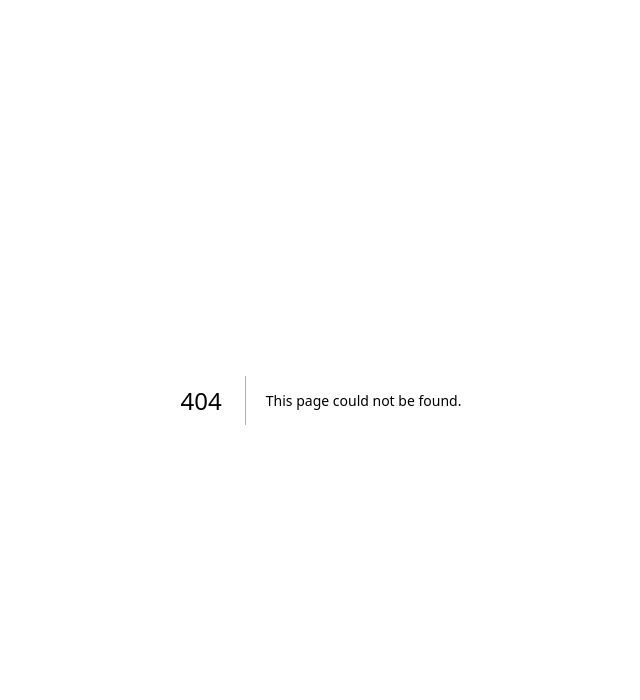
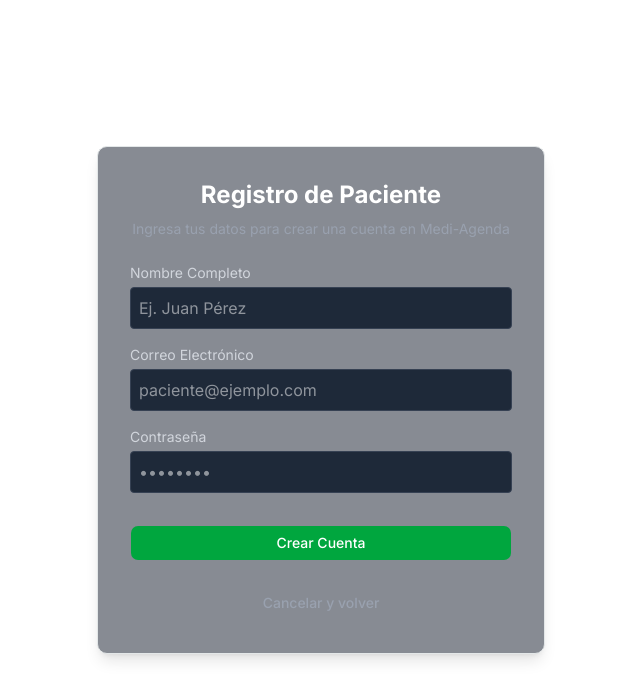
Before and after one commit to Cloneeu/proyecto-final-lenguajes, a Next.js app in the folder frontend-medi-agenda/: page /registro in a window 1280 px wide. Before the commit this address had no page. Shown: the top 700 px of the page, without its empty margins (319-959 px from the left). Built offline with nearby package versions, Linux system fonts and the light colour scheme.

Commit message:
[CREATE] agregue el boton de registrarse y el dashboard de nuevos pacientes

```diff
--- /dev/null
+++ b/frontend-medi-agenda/app/dashboard/nuevo-paciente/page.tsx
@@ -0,0 +1,60 @@
+"use client"
+
+import { useState } from 'react';
+import { Button } from '@/components/ui/button';
+
+export default function NuevoPacientePage() {
+  const [paciente, setPaciente] = useState({
+    nombre: '',
+    correo: '',
+  });
+
+  const handleChange = (e: any) => {
+    setPaciente({
+      ...paciente,
+      [e.target.name]: e.target.value
+    });
+  };
+
+  const handleSubmit = async (e: React.FormEvent) => {
+    e.preventDefault();
+    console.log("Datos del paciente a guardar:", paciente);
+    // Más adelante aquí conectaremos con tu backend
+  };
+
+  return (
+    <div className="flex flex-col items-center justify-center min-h-screen p-8">
+      <h2 className="text-2xl font-bold mb-6">Registrar Paciente</h2>
+
+      <form onSubmit={handleSubmit} className="flex flex-col gap-4 w-full max-w-md">
+        <div className="flex flex-col gap-2">
+          <label>Nombre Completo</label>
+          <input
+            type="text"
+            name="nombre"
+            value={paciente.nombre}
+            onChange={handleChange}
+            className="border p-2 rounded text-black"
+            required
+          />
+        </div>
+
+        <div className="flex flex-col gap-2">
+          <label>Correo Electrónico</label>
+          <input
+            type="email"
+            name="correo"
+            value={paciente.correo}
+            onChange={handleChange}
+            className="border p-2 rounded text-black"
+            required
+          />
+        </div>
+
+        <Button type="submit" className="mt-4">
+          Guardar Paciente
+        </Button>
+      </form>
+    </div>
+  );
+}
--- /dev/null
+++ b/frontend-medi-agenda/app/dashboard/page.tsx
@@ -0,0 +1,20 @@
+"use client"
+
+import { Button } from "@/components/ui/button";
+import { useRouter } from "next/navigation";
+
+export default function DashboardPage() {
+  const router = useRouter();
+
+  return (
+    <div className="flex flex-col items-center justify-center min-h-screen p-8">
+      <h1 className="text-3xl font-bold mb-4">¡Bienvenido al Dashboard de Medi-Agenda! 🏥</h1>
+      <p className="mb-8">Aquí irá tu panel de control principal.</p>
+
+      {/* Este es el botón que te pide tu tarea */}
+      <Button onClick={() => router.push('/dashboard/nuevo-paciente')} className="bg-green-600 hover:bg-green-700">
+        Crear Nuevo Paciente
+      </Button>
+    </div>
+  );
+}
--- a/frontend-medi-agenda/app/login/page.tsx
+++ b/frontend-medi-agenda/app/login/page.tsx
@@ -6,8 +6,10 @@ import { Button } from '@/components/ui/button';
 import { Input } from '@/components/ui/input';
 import { Card, CardContent, CardHeader, CardTitle, CardDescription } from '@/components/ui/card';
 import { Label } from '@/components/ui/label';
+import { useRouter } from 'next/navigation';
 
 export default function LoginPage() {
+  const router = useRouter();
   const { login } = useAuth();
   const [formData, setFormData] = useState({ email: '', password: '' });
   const [error, setError] = useState('');
@@ -59,6 +61,20 @@ export default function LoginPage() {
             <Button type="submit" className="w-full bg-emerald-600 hover:bg-emerald-700">
               Acceder
             </Button>
+{/* Tu botón de Acceder original debe estar justo arriba de esto */}
+
+        <div className="mt-4 flex flex-col gap-2 text-center">
+          <span className="text-sm text-gray-400">¿Eres un paciente nuevo?</span>
+          <Button
+            type="button"
+            variant="outline"
+            onClick={() => router.push('/registro')}
+            className="w-full border-gray-600 hover:bg-gray-800"
+          >
+            Registrarse
+          </Button>
+        </div>
+
           </form>
         </CardContent>
       </Card>
--- /dev/null
+++ b/frontend-medi-agenda/app/registro/page.tsx
@@ -0,0 +1,94 @@
+"use client"
+
+import { useState } from 'react';
+import { useRouter } from 'next/navigation';
+import { Button } from '@/components/ui/button';
+
+export default function RegistroPacientePage() {
+  const router = useRouter();
+  const [formData, setFormData] = useState({
+    nombre: '',
+    correo: '',
+    password: ''
+  });
+
+  const handleChange = (e: any) => {
+    setFormData({
+      ...formData,
+      [e.target.name]: e.target.value
+    });
+  };
+
+  const handleSubmit = async (e: React.FormEvent) => {
+    e.preventDefault();
+    console.log("Registrando nuevo paciente...", formData);
+    // Aquí después conectarás con tu servicio de registro del backend
+
+    // Simular que el registro fue exitoso y regresarlo al login
+    alert("Paciente registrado con éxito");
+    router.push('/login');
+  };
+
+  return (
+    <div className="flex h-screen items-center justify-center p-4">
+      <div className="w-full max-w-md p-8 border rounded-lg shadow-lg bg-gray-900/50">
+        <h2 className="text-2xl font-bold mb-2 text-center text-white">Registro de Paciente</h2>
+        <p className="text-gray-400 text-center mb-6 text-sm">Ingresa tus datos para crear una cuenta en Medi-Agenda</p>
+
+        <form onSubmit={handleSubmit} className="flex flex-col gap-4">
+          <div className="flex flex-col gap-1">
+            <label className="text-sm text-gray-300">Nombre Completo</label>
+            <input
+              type="text"
+              name="nombre"
+              value={formData.nombre}
+              onChange={handleChange}
+              className="border border-gray-700 bg-gray-800 p-2 rounded text-white focus:outline-none focus:border-green-500"
+              placeholder="Ej. Juan Pérez"
+              required
+            />
+          </div>
+
+          <div className="flex flex-col gap-1">
+            <label className="text-sm text-gray-300">Correo Electrónico</label>
+            <input
+              type="email"
+              name="correo"
+              value={formData.correo}
+              onChange={handleChange}
+              className="border border-gray-700 bg-gray-800 p-2 rounded text-white focus:outline-none focus:border-green-500"
+              placeholder="paciente@ejemplo.com"
+              required
+            />
+          </div>
+
+          <div className="flex flex-col gap-1">
+            <label className="text-sm text-gray-300">Contraseña</label>
+            <input
+              type="password"
+              name="password"
+              value={formData.password}
+              onChange={handleChange}
+              className="border border-gray-700 bg-gray-800 p-2 rounded text-white focus:outline-none focus:border-green-500"
+              placeholder="••••••••"
+              required
+            />
+          </div>
+
+          <Button type="submit" className="w-full mt-4 bg-green-600 hover:bg-green-700 text-white">
+            Crear Cuenta
+          </Button>
+
+          <Button
+            type="button"
+            variant="ghost"
+            onClick={() => router.push('/login')}
+            className="w-full mt-2 text-gray-400 hover:text-white"
+          >
+            Cancelar y volver
+          </Button>
+        </form>
+      </div>
+    </div>
+  );
+}
```
